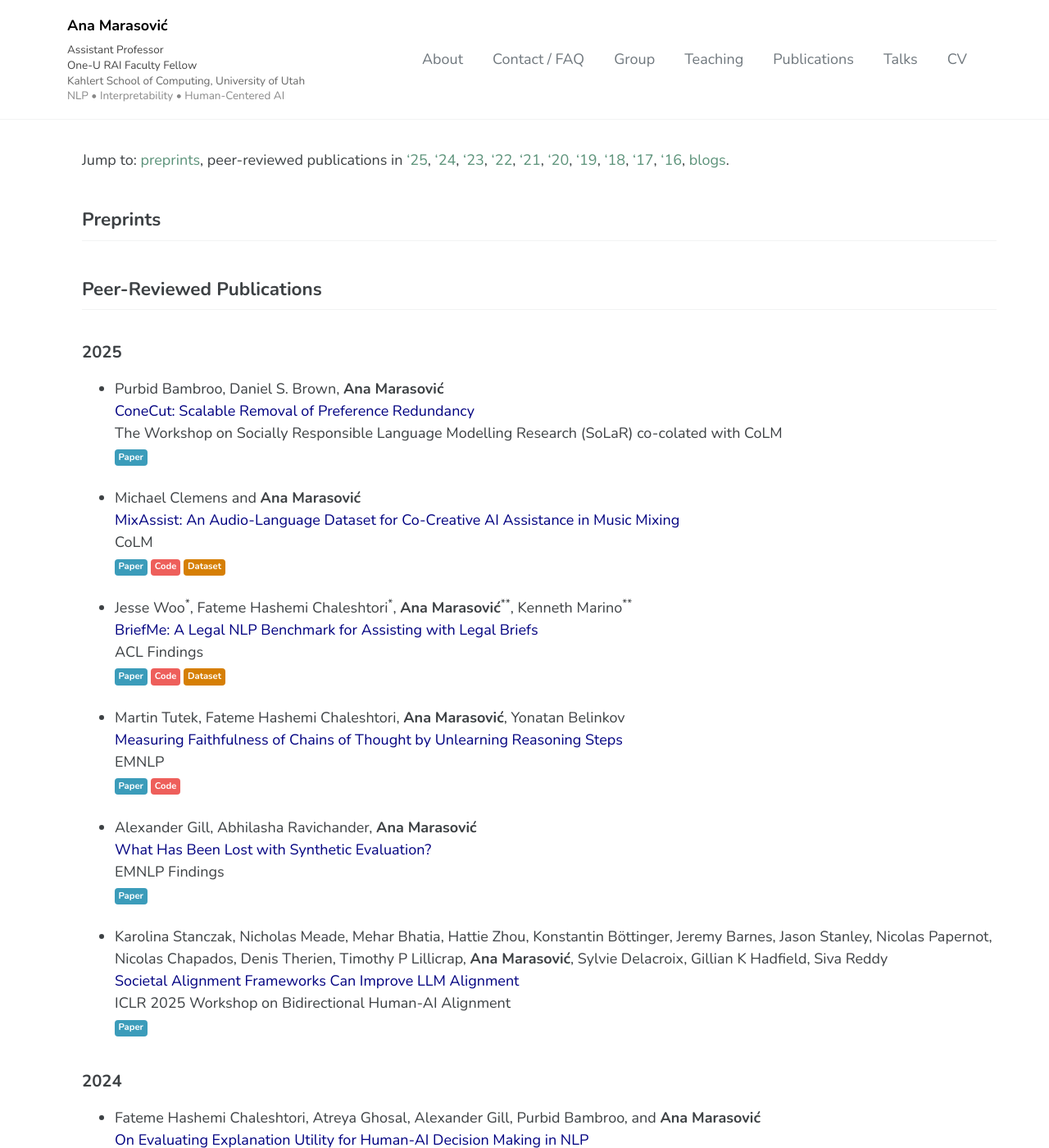
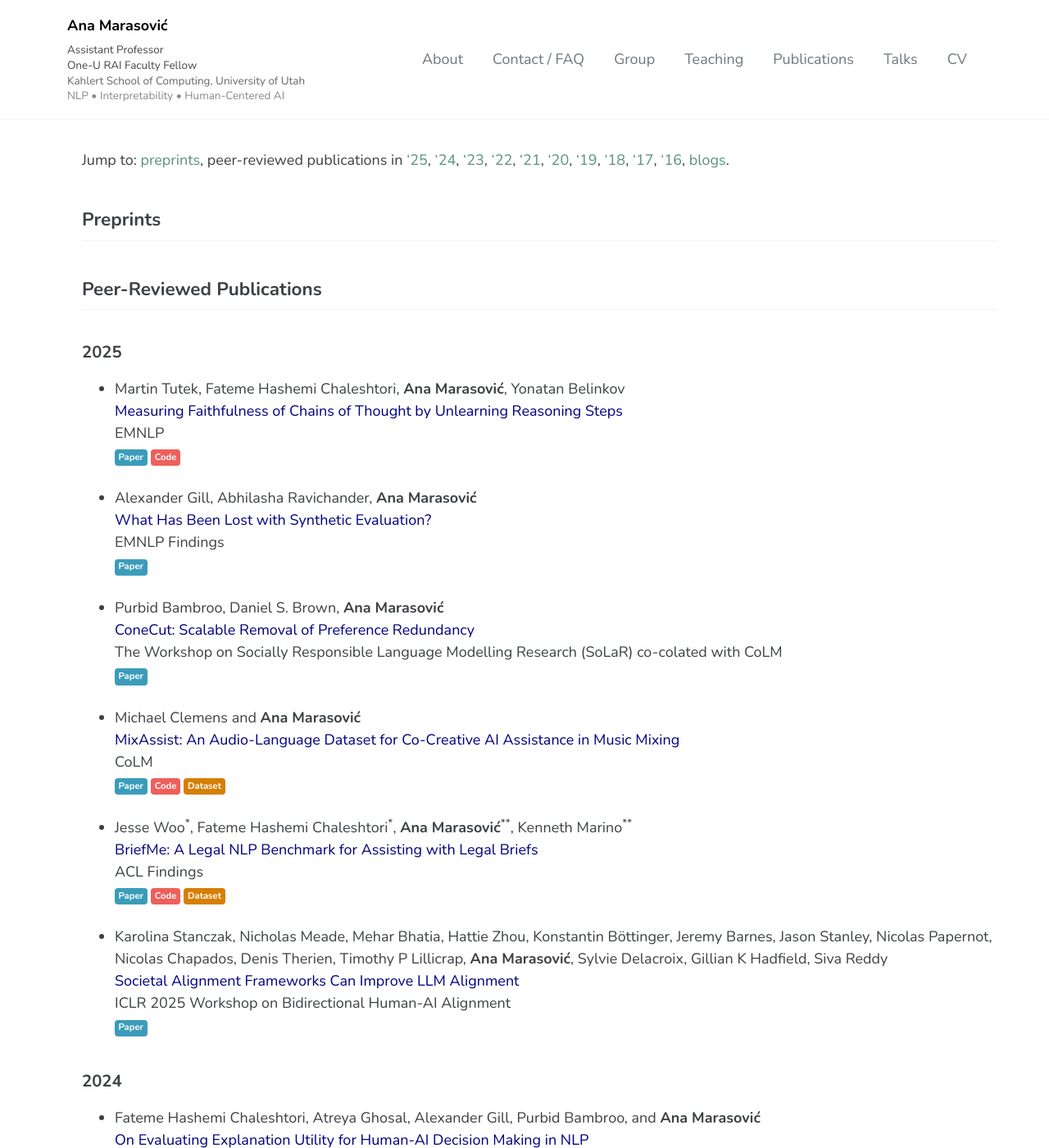
Before and after one commit to amarasovic/amarasovic.github.io, a Jekyll site: the page built from publications/index.md, in a window 1280 px wide and 1400 px high. Shown: the whole window at 82% size. Built offline with Jekyll 4.4.1, drawn with Linux system fonts in a browser that asks for light colours; cached includes are drawn as plain includes; a script that is not in the unit is left out; part of the change alters nothing that is shown.

Commit message:
Reorder 2025 publications to prioritize recent papers
Move "Measuring Faithfulness of Chains of Thought by Unlearning Reasoning Steps" and "What Has Been Lost with Synthetic Evaluation?" to the top of the 2025 section.

🤖 Generated with [Claude Code](https://claude.ai/code)

Co-Authored-By: Claude <noreply@anthropic.com>

```diff
--- a/publications/index.md
+++ b/publications/index.md
@@ -14,6 +14,16 @@ Jump to: [preprints](https://www.anamarasovic.com/publications/#preprints), peer
 
 ### 2025
 
+* Martin Tutek, Fateme Hashemi Chaleshtori, **Ana Marasović**, Yonatan Belinkov
+<span style="color:navy">Measuring Faithfulness of Chains of Thought by Unlearning Reasoning Steps</span>
+EMNLP
+[Paper](https://arxiv.org/abs/2502.14829){: .btn .btn--info .btn--small} [Code](https://github.com/technion-cs-nlp/parametric-faithfulness){: .btn .btn--danger .btn--small}
+
+* Alexander Gill, Abhilasha Ravichander, **Ana Marasović**
+<span style="color:navy">What Has Been Lost with Synthetic Evaluation?</span>
+EMNLP Findings
+[Paper](https://arxiv.org/abs/2505.22830){: .btn .btn--info .btn--small}
+
 * Purbid Bambroo, Daniel S. Brown, **Ana Marasović**
 <span style="color:navy">ConeCut: Scalable Removal of Preference Redundancy</span>
 The Workshop on Socially Responsible Language Modelling Research (SoLaR) co-colated with CoLM
@@ -28,16 +38,6 @@ CoLM
 <span style="color:navy">BriefMe: A Legal NLP Benchmark for Assisting with Legal Briefs</span>
 ACL Findings
 [Paper](https://arxiv.org/abs/2506.06619){: .btn .btn--info .btn--small} [Code](https://github.com/utahnlp/BriefMe){: .btn .btn--danger .btn--small}  [Dataset](https://huggingface.co/datasets/jw4202/BriefMe){: .btn .btn--warning .btn--small}
-
-* Martin Tutek, Fateme Hashemi Chaleshtori, **Ana Marasović**, Yonatan Belinkov
-<span style="color:navy">Measuring Faithfulness of Chains of Thought by Unlearning Reasoning Steps</span>
-EMNLP
-[Paper](https://arxiv.org/abs/2502.14829){: .btn .btn--info .btn--small} [Code](https://github.com/technion-cs-nlp/parametric-faithfulness){: .btn .btn--danger .btn--small}
-
-* Alexander Gill, Abhilasha Ravichander, **Ana Marasović**
-<span style="color:navy">What Has Been Lost with Synthetic Evaluation?</span>
-EMNLP Findings
-[Paper](https://arxiv.org/abs/2505.22830){: .btn .btn--info .btn--small}
 
 * Karolina Stanczak, Nicholas Meade, Mehar Bhatia, Hattie Zhou, Konstantin Böttinger, Jeremy Barnes, Jason Stanley, Nicolas Papernot, Nicolas Chapados, Denis Therien, Timothy P Lillicrap, **Ana Marasović**, Sylvie Delacroix, Gillian K Hadfield, Siva Reddy
 <span style="color:navy">Societal Alignment Frameworks Can Improve LLM Alignment</span>
```
